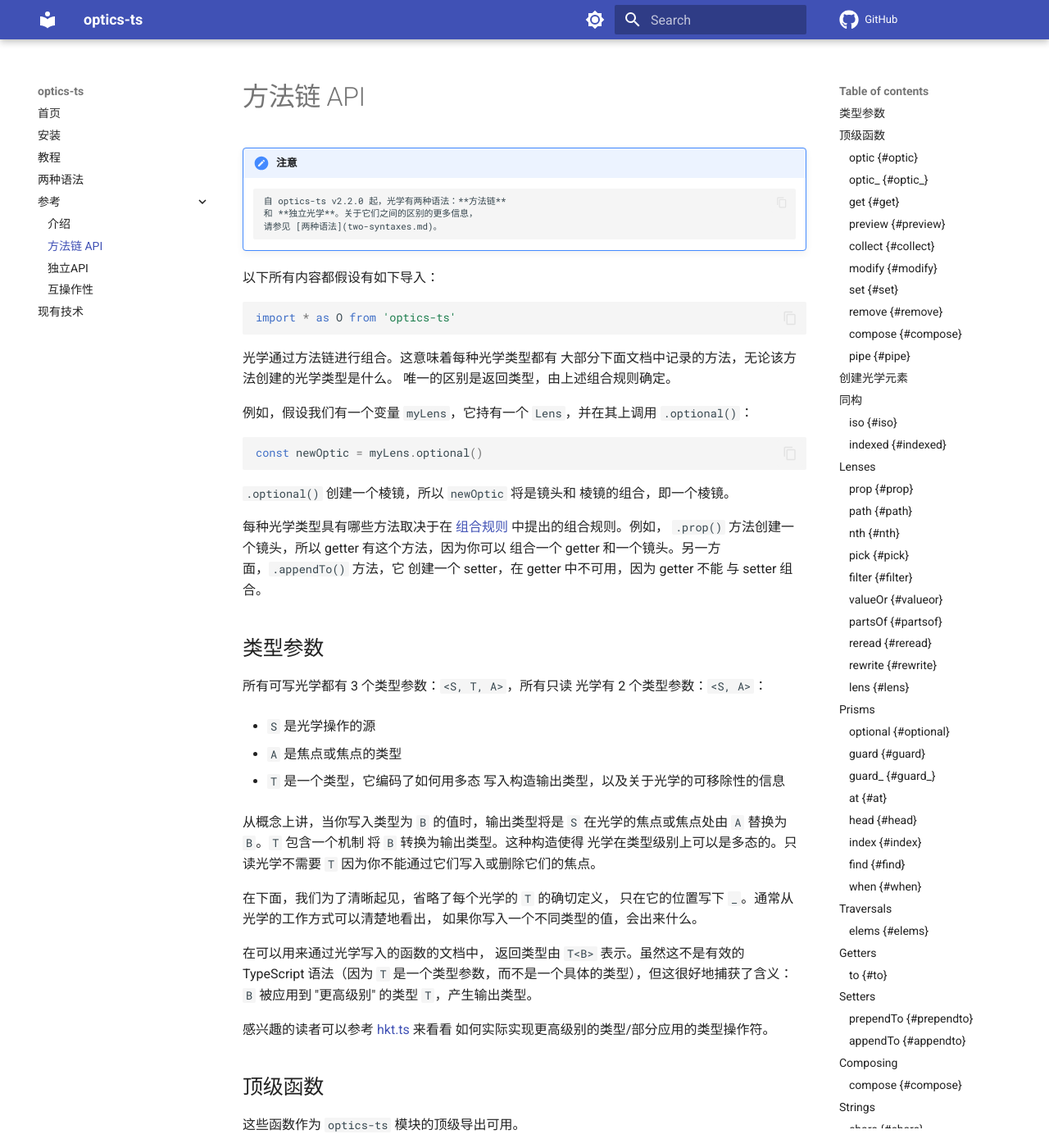
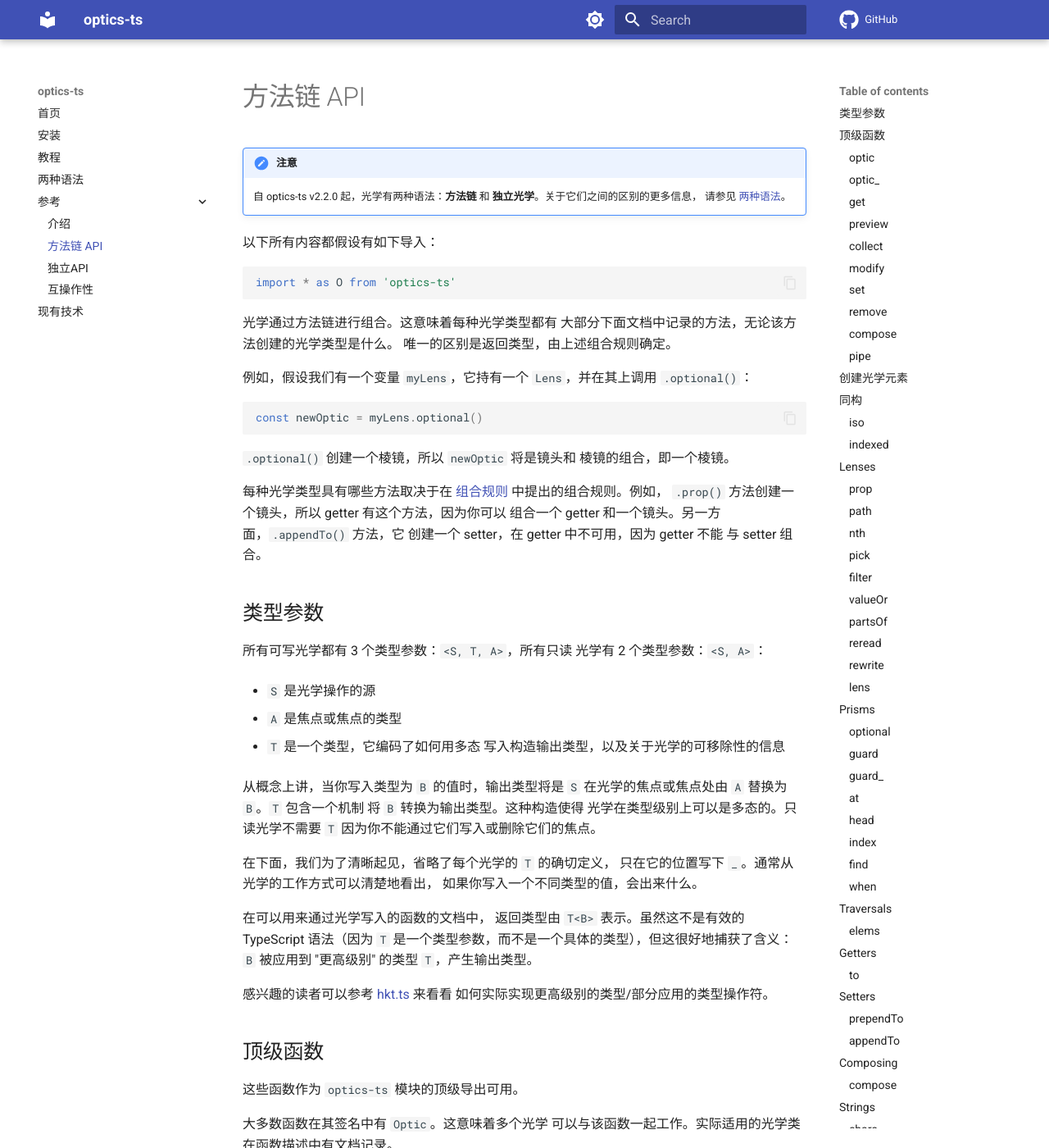
Before and after one commit to akheron/optics-ts, an MkDocs documentation site: the page built from docs/reference-mc.md, in a window 1280 px wide and 1400 px high. Shown: the whole window at 82% size. Built offline with MkDocs 1.6.1 and Material for MkDocs 9.7.7, drawn with Linux system fonts in a browser that asks for light colours; comment, search, counter and statistics services are not loaded; some of the changed text lies outside the part shown.

Commit message:
chore: Update optics-ts documentation for Chinese branch

````diff
--- a/docs/reference-mc.md
+++ b/docs/reference-mc.md
@@ -1,10 +1,9 @@
 # 方法链 API {#method-chaining-api}
 
 !!! 注意
-
-        自 optics-ts v2.2.0 起，光学有两种语法：**方法链**
-        和 **独立光学**。关于它们之间的区别的更多信息，
-        请参见 [两种语法](two-syntaxes.md)。
+    自 optics-ts v2.2.0 起，光学有两种语法：**方法链**
+    和 **独立光学**。关于它们之间的区别的更多信息，
+    请参见 [两种语法](two-syntaxes.md)。
 
 以下所有内容都假设有如下导入：
 
@@ -72,7 +71,7 @@
 可以与该函数一起工作。实际适用的光学类
 在函数描述中有文档记录。
 
-### `optic` {#`optic`}
+### `optic` {#optic}
 
 签名：`optic<S>(): Equivalence<S, _, S>`
 
@@ -80,19 +79,19 @@
 `DisallowedTypeChange`，这意味着你试图用一个
 单态光学改变一个类型。
 
-### `optic_` {#`optic_`}
+### `optic_` {#optic_}
 
 签名：`optic_<S>(): Equivalence<S, _, S>`
 
 为 `S` 创建一个多态等价性。
 
-### `get` {#`get`}
+### `get` {#get}
 
 签名：`get<S, A>(optic: Optic<S, _, A>) => (source: S) => A`
 
 通过 `Equivalence`、`Iso`、`Lens` 或 `Getter` 读取一个值。
 
-### `preview` {#`preview`}
+### `preview` {#preview}
 
 签名：
 `preview<S, A>(optic: Optic<S, _, A>) => (source: S) => A | undefined`
@@ -101,7 +100,7 @@
 和 `AffineFold`，如果光学不匹配（没有焦点），返回 `undefined`。对于 `Traversal` 和 `Fold`，返回第一个焦点的值，或
 如果没有焦点，则返回 `undefined`。
 
-### `collect` {#`collect`}
+### `collect` {#collect}
 
 签名：`collect<S, A>(optic: Optic<S, _, A>) => (source: S) => A[]`
 
@@ -110,7 +109,7 @@
 对于 `Traversal` 和 `Fold`，返回值是一个包含零个或多个
 元素的数组。
 
-### `modify` {#`modify`}
+### `modify` {#modify}
 
 签名：
 `modify<S, T, A>(optic: Optic<S, T, A>) => <B>(f: (a: A) => B) => (source: S) => T<B>`
@@ -119,20 +118,20 @@
 `Traversal` 修改焦点值。返回一个更新的 `source` 副本，所有焦点都通过
 映射它们通过函数 `f` 进行修改。
 
-### `set` {#`set`}
+### `set` {#set}
 
 签名：
 `set<S, T, A>(optic: Optic<S, T, A>) => <B>(value: B) => (source: S) => T<B>`
 
 通过`Equivalence`、`Iso`、`Lens`、`Prism`或`Traversal`写入一个常量值。返回一个更新的`source`副本，所有焦点都被`value`替换。
 
-### `remove` {#`remove`}
+### `remove` {#remove}
 
 签名： `remove<S, T, A>(optic: Optic<S, T, A>) => (source: S) => S`
 
 从其包含的容器中移除`RemovablePrism`的焦点。
 
-### `compose` {#`compose`}
+### `compose` {#compose}
 
 签名：
 `compose<S, A1, A2><optic1: Optic<S, _, A1>, optic2: Optic<A1, _, A2>): Optic<S, _, A2>`
@@ -141,7 +140,7 @@
 
 参见[组合规则](reference-intro.md#rules-of-composition)了解组合规则。
 
-### `pipe` {#`pipe`}
+### `pipe` {#pipe}
 
 签名：
 `pipe<A, B, C, ..., V>(a: A, ab: (a: A) => B, bc: (b: B) => C, ...): V`
@@ -158,7 +157,7 @@
 
 同构具有类型`Iso<S, T, A>`。在下面，我们为了清晰起见，省略了`T`的确切定义，而使用`_`代替。参见[类型参数](#type-parameters)了解类型参数的含义。
 
-### `iso` {#`iso`}
+### `iso` {#iso}
 
 签名： `iso<U>(there: (a: A) => U, back: (u: U) => A): Iso<S, _, U>`
 
@@ -166,7 +165,7 @@
 
 注意，`iso`是单态的。还没有多态替代品（暂时）。
 
-### `indexed` {#`indexed`}
+### `indexed` {#indexed}
 
 签名： `indexed(): Iso<S, _, [number, ElemType<A>][]>`
 
@@ -180,7 +179,7 @@
 
 Lenses具有类型`Lens<S, T, A>`。在下面，我们为了清晰起见，省略了`T`的确切定义，而使用`_`代替。参见[类型参数](#type-parameters)了解类型参数的含义。
 
-### `prop` {#`prop`}
+### `prop` {#prop}
 
 签名：`prop<K extends keyof A>(key: K): Lens<S, _, A[K]>`
 
@@ -188,7 +187,7 @@
 
 **注意：** `prop()` 仅适用于字符串属性，尽管 TypeScript 的类型系统也允许在使用 `keyof` 时使用数组的数字索引。使用 [`at`](#at) 棱镜聚焦于给定索引的数组元素。
 
-### `path` {#`path`}
+### `path` {#path}
 
 签名：`path<K1, K2, ...>(...keys: [K1, K2, ...]): Lens<S, _, A[K1][K2]...>`
 
@@ -210,7 +209,7 @@
 foo.prop('a').prop('b').prop('c')
 ```
 
-### `nth` {#`nth`}
+### `nth` {#nth}
 
 签名：`nth<N extends number>(n: N): Lens<S, _, Nth<A, N>>`
 
@@ -220,7 +219,7 @@
 
 参见下面的 [`at`](#at) ，这是一个类似的棱镜，适用于任意长度的数组。
 
-### `pick` {#`pick`}
+### `pick` {#pick}
 
 签名：`pick<K extends keyof A>(keys: K[]): Lens<S, _, Pick<A, K>>`
 
@@ -255,7 +254,7 @@
 // DisallowedTypeChange
 ```
 
-### `filter` {#`filter`}
+### `filter` {#filter}
 
 签名：
 
@@ -284,7 +283,7 @@
 
 当写入不同类型 `U extends any[]` 时，结果将具有类型 `A | U`，即 `(ElemType<A> | ElemType<U>)[]`。
 
-### `valueOr` {#`valueor`}
+### `valueOr` {#valueor}
 
 签名：`valueOr<B>(defaultValue: B): Lens<S, _, Exclude<A, undefined> | B>`
 
@@ -292,7 +291,7 @@
 
 在写方向上完全多态。
 
-### `partsOf` {#`partsof`}
+### `partsOf` {#partsof}
 
 签名：
 
@@ -311,9 +310,9 @@
 
 请注意，将 `partsOf` 与设置器（如 `appendTo` 或 `prependTo`）组合，或通过 `partsOf` 删除元素将无法工作，因为设置器添加的额外元素或删除的元素将导致 `partsOf` 抛出。
 
-### `reread` {#`reread`}
+### `reread` {#reread}
 
-### `rewrite` {#`rewrite`}
+### `rewrite` {#rewrite}
 
 签名：
 
@@ -324,7 +323,7 @@
 
 请注意，`reread` 和 `rewrite` 都是单态的。
 
-### `lens` {#`lens`}
+### `lens` {#lens}
 
 签名：
 `lens<U>(view: (a: A) => U, update: (a: A, u: U) => A): Lens<S, _, U>`
@@ -337,13 +336,13 @@
 
 Prisms 的类型为 `Prism<S, T, A>`。在下面，我们为了清晰起见省略了 `T` 的确切定义，并使用 `_` 代替。请参阅 [类型参数](#type-parameters) 了解类型参数的含义。
 
-### `optional` {#`optional`}
+### `optional` {#optional}
 
 签名：`optional(): Prism<S, _, Exclude<A, undefined>>`
 
 创建一个棱镜，聚焦于 `A` 的非 `undefined` 子类型。
 
-### `guard` {#`guard`}
+### `guard` {#guard}
 
 签名：`guard<U extends A>(g: (a: A) => a is U): Prism<S, _, U>`
 
@@ -351,14 +350,14 @@
 
 请注意，`guard()` 是单态的。如果你想要一个多态保护，请使用 `guard_`。
 
-### `guard_` {#`guard_`}
+### `guard_` {#guard_}
 
 签名：
 `guard_<F extends HKT>(): <U extends A>(g: (a: A) => a is U) => Prism<S, T · F, U>`
 
 创建一个棱镜，聚焦于匹配类型保护 `g` 的 `A` 的子类型。写入时，使用更高级别的类型 `F` 构造输出类型。
 
-### `at` {#`at`}
+### `at` {#at}
 
 签名：`at(i: number): RemovablePrism<S, _, ElemType<A>>`
 
@@ -370,19 +369,19 @@
 
 写入字符串时，只能写入字符串。写入的字符串长度可以不是 1。
 
-### `head` {#`head`}
+### `head` {#head}
 
 签名：`head(): Prism<S, _, ElemType<A>>`
 
 相当于 `at(0)`。
 
-### `index` {#`index`}
+### `index` {#index}
 
 签名：`index(i: number): RemovablePrism<S, _, ElemType<A>>`
 
 **已弃用**。别名为 [`at`](#at)。
 
-### `find` {#`find`}
+### `find` {#find}
 
 签名：
 `find(p: (e: ElemType<A>) => boolean): RemovablePrism<S, _, ElemType<A>>`
@@ -393,7 +392,7 @@
 
 当通过此光学元素写入不同类型 `B` 的元素时，结果数组将具有类型 `Array<A | B>`。
 
-### `when` {#`when`}
+### `when` {#when}
 
 签名：`when(f: (a: A) => boolean): Prism<S, _, A>`
 
@@ -405,7 +404,7 @@
 
 遍历的类型为 `Traversal<S, T, A>`。在下面，我们为了清晰起见省略了 `T` 的确切定义，并使用 `_` 代替。请参阅 [类型参数](#type-parameters) 了解类型参数的含义。
 
-### `elems` {#`elems`}
+### `elems` {#elems}
 
 签名：`elems(): Traversal<S, _, ElemType<A>>`
 
@@ -419,7 +418,7 @@
 
 获取器的类型为 `Getter<S, A>`。请参阅 [类型参数](#type-parameters) 了解类型参数的含义。
 
-### `to` {#`to`}
+### `to` {#to}
 
 签名：`to<B>(f: (a: A) => B): Getter<S, B>`
 
@@ -429,9 +428,9 @@
 
 设置器的类型为 `Setter<S, T, A>`。在下面，我们为了清晰起见省略了 `T` 的确切定义，并使用 `_` 代替。请参阅 [类型参数](#type-parameters) 了解类型参数的含义。
 
-### `prependTo` {#`prependto`}
+### `prependTo` {#prependto}
 
-### `appendTo` {#`appendto`}
+### `appendTo` {#appendto}
 
 签名：
 
@@ -446,7 +445,7 @@
 
 ## Composing {#composing}
 
-### `compose` {#`compose`}
+### `compose` {#compose}
 
 签名：`compose<B>(other: Optic<A, _, B>): Optic<S, _, B>`
 
@@ -454,7 +453,7 @@
 
 以下光学元素仅适用于字符串。
 
-### `chars` {#`chars`}
+### `chars` {#chars}
 
 签名：`chars(): Traversal<S, _, string>`
 
@@ -462,7 +461,7 @@
 
 写入时，可以通过写入空字符串来删除字符，或者更改为更长的字符串。
 
-### `words` {#`words`}
+### `words` {#words}
 
 签名：`words(): Traversal<S, _, string>`
 
````
Also changed, not shown: docs/reference-standalone.md (+34 -34 lines).
